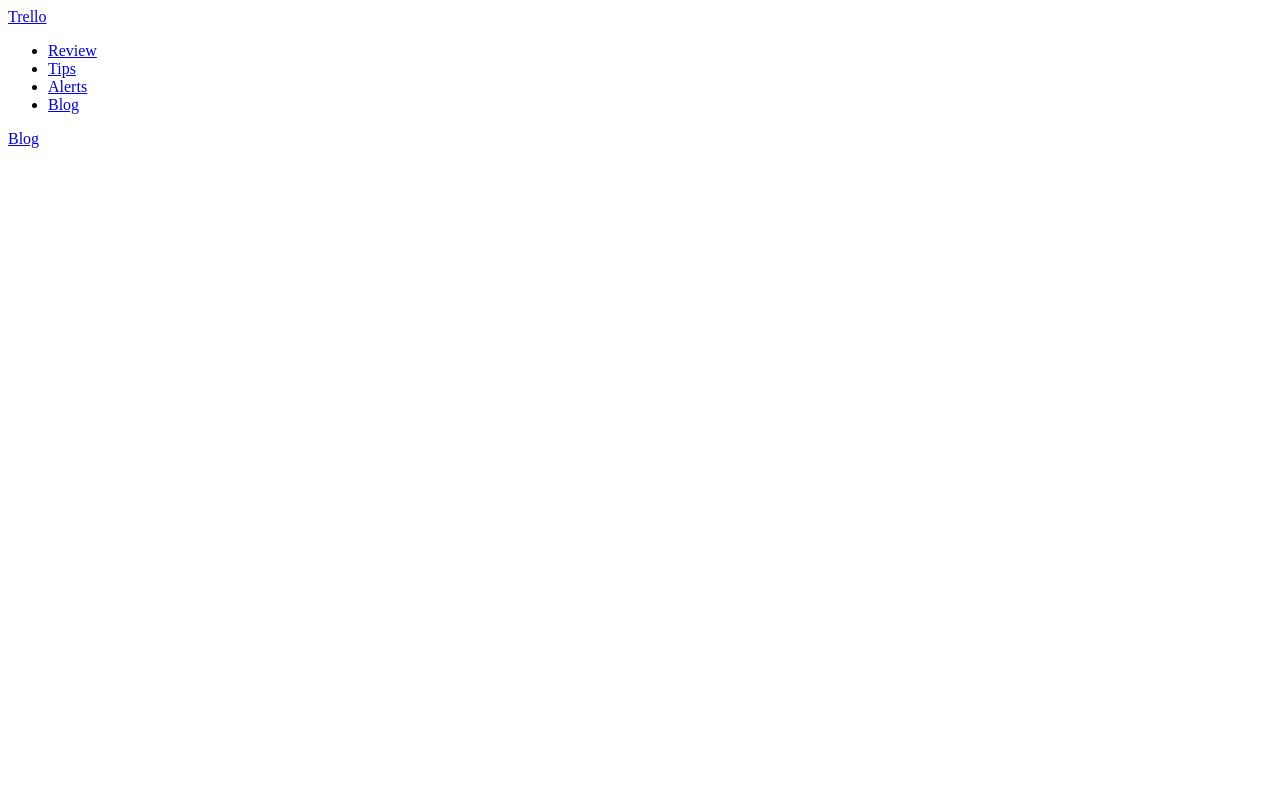
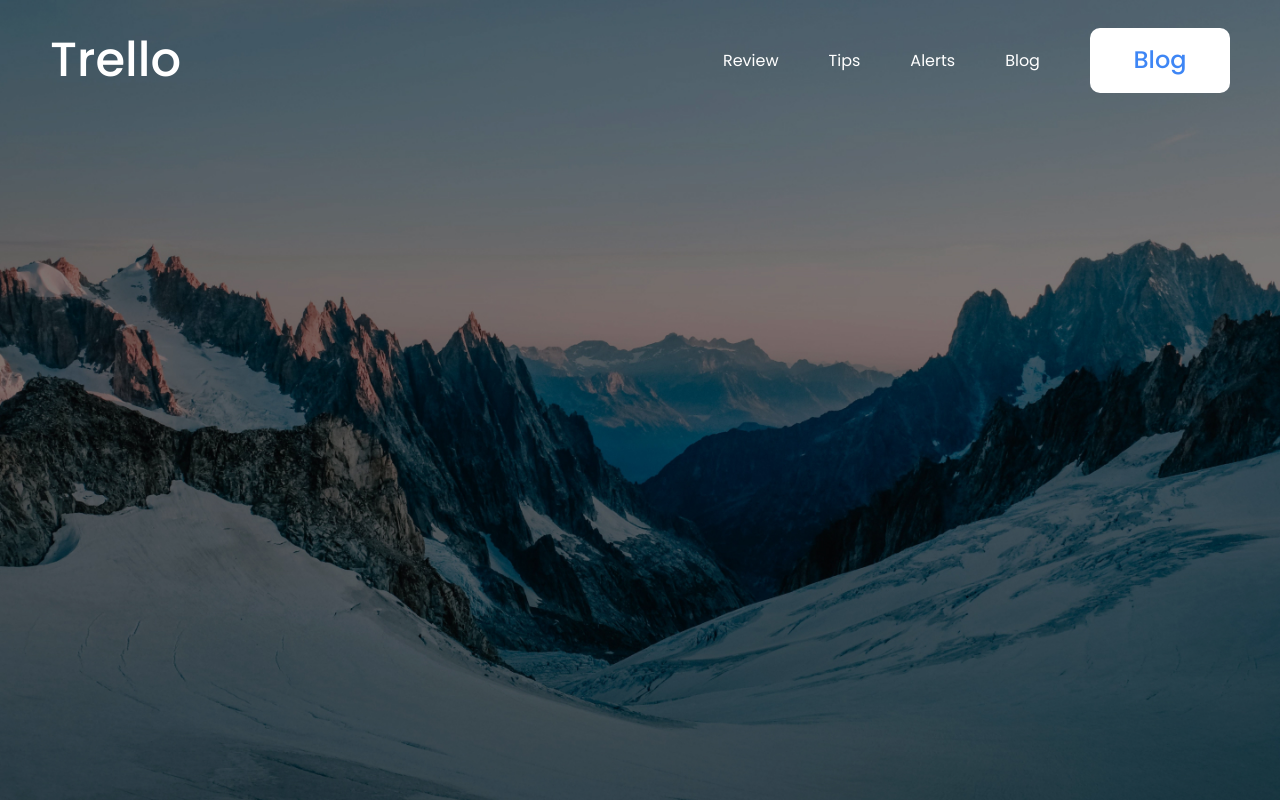
Before and after one commit to Kope1Pool/trello-discover, a plain HTML site: page index.html in a window 1280 px wide. Drawn offline with Linux system fonts and the light colour scheme; files that its build step writes are made by us from their sources.

Commit message:
finished desktop header

```diff
--- a/index.html
+++ b/index.html
@@ -6,7 +6,7 @@
     <meta http-equiv="X-UA-Compatible" content="IE=edge">
     <meta name="viewport" content="width=device-width, initial-scale=1.0">
     <title>Trello</title>
-    <link rel="stylesheet" href="./index.css">
+    <link rel="stylesheet" href="./styles/index.css">
 </head>
 
 <body>
@@ -28,9 +28,7 @@
                 </li>
             </ul>
             <a href="#" class="name-btn">Blog</a>
-
         </div>
-
     </div>
 </body>
 
--- a/styles/index.css
+++ b/styles/index.css
@@ -0,0 +1,60 @@
+@import url('https://fonts.googleapis.com/css2?family=Poppins:wght@100;200;300;400;500;600;700;800;900&display=swap');
+
+* {
+    margin: 0;
+    padding: 0;
+    text-decoration: none;
+    list-style-type: none;
+    font-family: "Poppins";
+    color: #fff;
+}
+
+body {
+    background-image: url(../assets/bg/pexels-francesco-ungaro-2835436\ 1.jpg);
+    background-repeat: no-repeat;
+    background-position: top center;
+    background-size: 100%;
+}
+
+.header {
+    width: 100%;
+    height: 120px;
+}
+
+.container {
+    width: 100%;
+    height: 100%;
+    max-width: 1180px;
+    margin: 0 auto;
+    display: flex;
+    flex-direction: row;
+    align-items: center;
+}
+
+.logo-link {
+    margin-right: auto;
+    font-style: normal;
+    font-weight: 500;
+    font-size: 48px;
+    line-height: 72px;
+}
+
+.nav-list {
+    margin-right: 50px;
+    display: flex;
+    flex-direction: row;
+    align-items: center;
+    gap: 50px;
+}
+
+.name-btn {
+    background: #FFFFFF;
+    border-radius: 10px;
+    font-style: normal;
+    font-weight: 500;
+    font-size: 24px;
+    line-height: 36px;
+    color: #3E86F5;
+    padding: 14.5px 43.5px;
+
+}
```
Also changed, not shown: assets/bg/pexels-francesco-ungaro-2835436 1.jpg (added).
